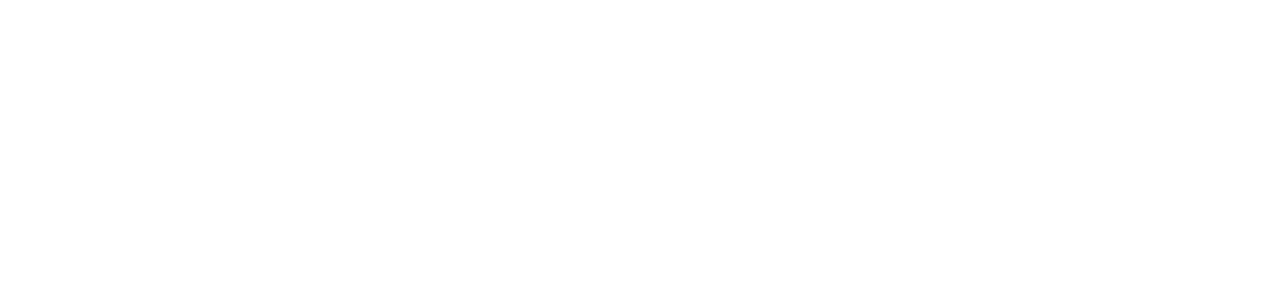
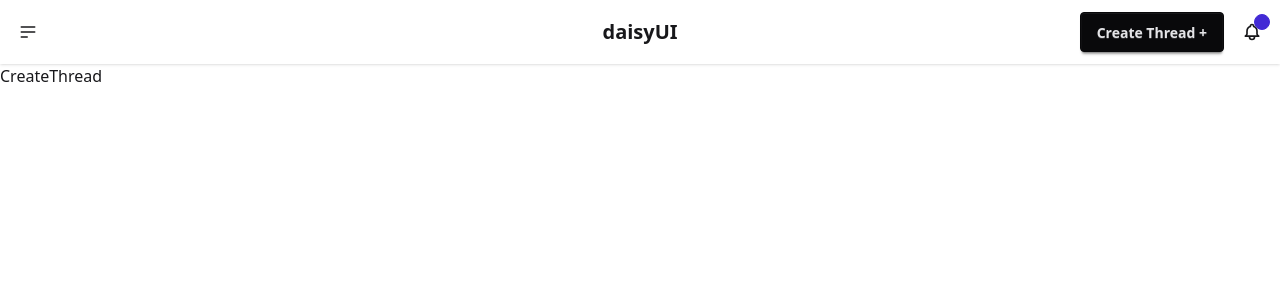
Before and after one commit to adarshajit/discussion-forum-module, a React (Vite) app in the folder frontend/: page /thread/create in a window 1280 px wide. Before the commit this address had no page. Shown: the top 300 px of the page. Built offline with nearby package versions, Linux system fonts and the light colour scheme.

Commit message:
refactor: add the Outlet component to reuse Navbar

```diff
--- a/frontend/src/App.tsx
+++ b/frontend/src/App.tsx
@@ -1,16 +1,21 @@
-import { Routes, Route } from "react-router"
-import Login from "./pages/Login"
-import Home from "./pages/Home"
+import { Routes, Route } from "react-router";
+import Login from "./pages/Login";
+import Home from "./pages/Home";
+import CreateThread from "./pages/CreateThread";
+import MainLayout from "./components/MainLayout"; // Adjust the path if necessary
 
 function App() {
   return (
     <>
       <Routes>
         <Route path="/login" element={<Login />} />
-        <Route path="/" element={<Home />} />
+        <Route element={<MainLayout />}>
+          <Route path="/" element={<Home />} />
+          <Route path="/thread/create" element={<CreateThread />} />
+        </Route>
       </Routes>
     </>
-  )
+  );
 }
 
-export default App
+export default App;
--- /dev/null
+++ b/frontend/src/components/MainLayout.tsx
@@ -0,0 +1,13 @@
+import { Outlet } from "react-router";
+import Navbar from "./Navbar";
+
+const MainLayout = () => {
+  return (
+    <>
+      <Navbar />
+      <Outlet />
+    </>
+  );
+};
+
+export default MainLayout;
--- a/frontend/src/components/Navbar.tsx
+++ b/frontend/src/components/Navbar.tsx
@@ -1,3 +1,4 @@
+import { Link } from "react-router"
 
 const Navbar = () => {
   return (
@@ -17,12 +18,14 @@
         </div>
       </div>
       <div className="navbar-center">
-        <a className="btn btn-ghost text-xl">daisyUI</a>
+        <Link to='/' className="btn btn-ghost text-xl">daisyUI</Link>
       </div>
-      <div className="navbar-end">
-        <button className="btn btn-ghost btn-circle">
-          <svg xmlns="http://www.w3.org/2000/svg" className="h-5 w-5" fill="none" viewBox="0 0 24 24" stroke="currentColor"> <path strokeLinecap="round" strokeLinejoin="round" strokeWidth="2" d="M21 21l-6-6m2-5a7 7 0 11-14 0 7 7 0 0114 0z" /> </svg>
-        </button>
+      <div className="navbar-end gap-2">
+        <Link to="/thread/create">
+          <button className="btn btn-neutral">
+            Create Thread +
+          </button>
+        </Link>
         <button className="btn btn-ghost btn-circle">
           <div className="indicator">
             <svg xmlns="http://www.w3.org/2000/svg" className="h-5 w-5" fill="none" viewBox="0 0 24 24" stroke="currentColor"> <path strokeLinecap="round" strokeLinejoin="round" strokeWidth="2" d="M15 17h5l-1.405-1.405A2.032 2.032 0 0118 14.158V11a6.002 6.002 0 00-4-5.659V5a2 2 0 10-4 0v.341C7.67 6.165 6 8.388 6 11v3.159c0 .538-.214 1.055-.595 1.436L4 17h5m6 0v1a3 3 0 11-6 0v-1m6 0H9" /> </svg>
--- /dev/null
+++ b/frontend/src/pages/CreateThread.tsx
@@ -0,0 +1,8 @@
+
+const CreateThread = () => {
+  return (
+    <div>CreateThread</div>
+  )
+}
+
+export default CreateThread
--- a/frontend/src/pages/Home.tsx
+++ b/frontend/src/pages/Home.tsx
@@ -1,11 +1,9 @@
-import Navbar from "../components/Navbar"
 import Threads from "../components/Threads"
 import Sidebar from "./Sidebar"
 
 const Home = () => {
   return (
     <>
-      <Navbar/>
       <div className="flex">
         <Sidebar/>
         <Threads/>
```
